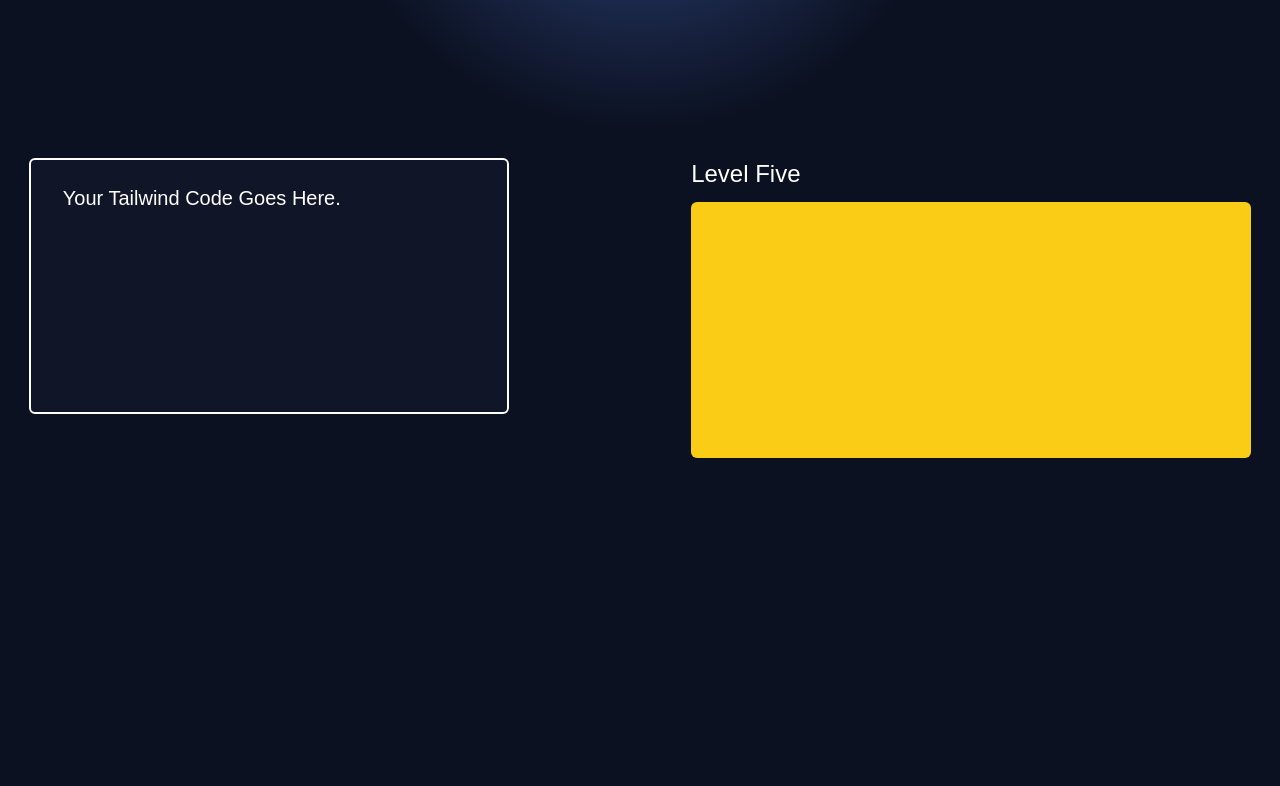
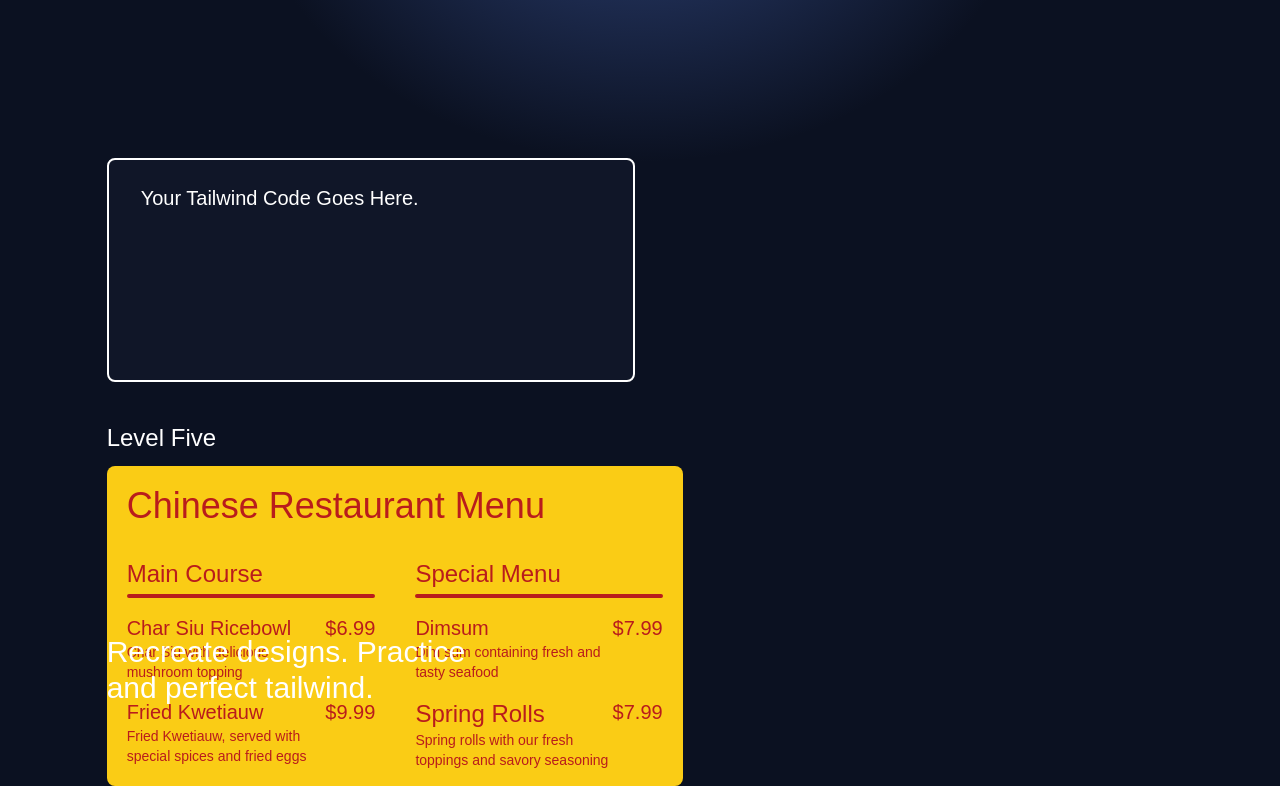
Before and after one commit to Larry-Larriee/next-llama, a Next.js app in the folder my-app/: page / in a window 1280 px wide. Shown: the part 478-1264 px from the top of the page. Before the commit the page ends 936 px from the top, so only its background shows below. Built offline with nearby package versions, Linux system fonts and the light colour scheme.

Commit message:
"example level" main page

```diff
--- a/my-app/src/app/globals.css
+++ b/my-app/src/app/globals.css
@@ -9,6 +9,7 @@
   --primary-color: #0b1121;
   --hero-radial: #3a5497;
   --primary-color-2: #101628;
+  --primary-color-3: #16203b;
 }
 
 body {
@@ -31,11 +32,14 @@ p {
 .primary-color-2 {
   background: var(--primary-color-2);
 }
+.primary-color-3 {
+  background: var(--primary-color-3);
+}
 
 .radial-gradient-absolute {
   position: absolute;
   z-index: -1;
-  top: 3rem;
+  top: 0rem;
 
   background: radial-gradient(
     50% 50% at 50% 50%,
@@ -44,14 +48,17 @@ p {
   );
 }
 .radial-gradient-height {
-  height: 35rem;
+  height: 40rem;
+}
+.radial-gradient-width {
+  width: 50rem;
 }
 
 .fat-width {
-  width: 30rem;
+  width: 33rem;
 }
 .fat-width-2 {
-  width: 35rem;
+  width: 36rem;
 }
 
 @layer utilities {
--- a/my-app/src/app/page.js
+++ b/my-app/src/app/page.js
@@ -3,11 +3,11 @@ import Editor from "../components/Editor";
 
 export default function page() {
   return (
-    <div className="relative flex min-h-screen flex-col items-center gap-40">
+    <div className="relative flex min-h-screen w-full flex-col items-center gap-40">
       {/* radial gradient background for hero */}
-      <div className="radial-gradient-absolute radial-gradient-height w-1/2" />
+      <div className="radial-gradient-absolute radial-gradient-height radial-gradient-width" />
 
-      <header className="mt-36 flex w-10/12 flex-col items-center gap-10">
+      <header className="mt-36 flex w-9/12 flex-col items-center gap-10">
         <p className="w-5/6 text-center text-6xl font-bold text-white">
           Getting The Hang of Tailwind Starts Today.
         </p>
@@ -26,23 +26,94 @@ export default function page() {
           </p>
         </section>
       </header>
-      <div className="flex w-full flex-wrap justify-between gap-10">
-        <div className="primary-color-2 fat-width h-64 rounded-md border-2 border-white">
+
+      <div className="relative flex w-10/12 flex-wrap justify-between">
+        <div className="primary-color-2 fat-width h-56 rounded-lg border-2 border-white">
           <p className="px-8 py-6 text-xl text-white">
             Your Tailwind Code Goes Here.
           </p>
         </div>
 
-        <div className="flex flex-col gap-3">
+        <div className="mt-10 flex flex-col gap-3">
           <p className="text-2xl text-white">Level Five</p>
 
-          <section className="fat-width-2 h-64 rounded-md bg-yellow-400" />
+          <section className="fat-width-2 flex h-80 flex-col gap-8 rounded-lg bg-yellow-400 p-5">
+            <p className="text-4xl text-red-700">Chinese Restaurant Menu</p>
+
+            <div className="flex gap-10">
+              <section className="flex flex-col gap-4">
+                <div className="flex flex-col gap-1">
+                  <p className="text-2xl text-red-700">Main Course</p>
+                  <hr className="rounded-md border-2 border-red-700" />
+                </div>
+
+                <article className="flex">
+                  <div>
+                    <p className="text-xl text-red-700">Char Siu Ricebowl</p>
+                    <p className="text-sm text-red-700">
+                      Char Siu with delicious mushroom topping
+                    </p>
+                  </div>
+
+                  <p className="text-xl text-red-700">$6.99</p>
+                </article>
+
+                <article className="space-between flex">
+                  <div>
+                    <p className="text-xl text-red-700">Fried Kwetiauw</p>
+                    <p className="text-sm text-red-700">
+                      Fried Kwetiauw, served with special spices and fried eggs
+                    </p>
+                  </div>
+
+                  <p className="text-xl text-red-700">$9.99</p>
+                </article>
+              </section>
+
+              <section className="flex flex-col gap-4">
+                <div className="flex flex-col gap-1">
+                  <p className="text-2xl text-red-700">Special Menu</p>
+                  <hr className="rounded-md border-2 border-red-700" />
+                </div>
+
+                <article className="space-between flex">
+                  <div>
+                    <p className="text-xl text-red-700">Dimsum</p>
+                    <p className="text-sm text-red-700">
+                      Dim sum containing fresh and tasty seafood
+                    </p>
+                  </div>
+
+                  <p className="text-xl text-red-700">$7.99</p>
+                </article>
+
+                <article className="space-between flex">
+                  <div>
+                    <p className="text-2xl text-red-700">Spring Rolls</p>
+                    <p className="text-sm text-red-700">
+                      Spring rolls with our fresh toppings and savory seasoning
+                    </p>
+                  </div>
+
+                  <p className="text-xl text-red-700">$7.99</p>
+                </article>
+              </section>
+            </div>
+          </section>
         </div>
 
-        {/* <p className="text-2xl text-white">
+        <p className="absolute bottom-20 max-w-96 text-3xl text-white">
           Recreate designs. Practice and perfect tailwind.
-        </p> */}
+        </p>
       </div>
+      {/*
+      <div className="primary-color-3 h-96 w-full">
+        <p>Level Up. Review Quickly.</p>
+
+        <section>
+          <p>Level 5</p>
+        </section>
+      </div> */}
     </div>
   );
 }
```
